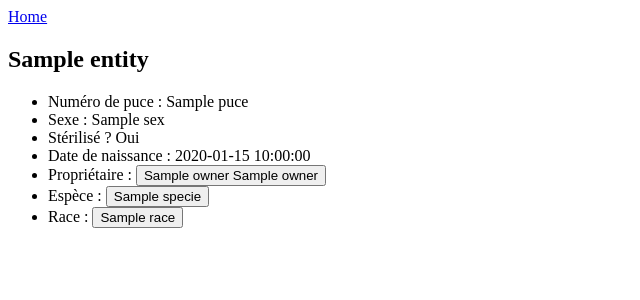
After one commit to ArnaudClarat/Chenil, a PHP site: template views/animals/one.php in a window 1280 px wide. The commit adds this page. Shown: the top 300 px of the page, without its empty margins (0-640 px from the left). Run offline with PHP 8.4, Linux system fonts and the light colour scheme; the template is opened without the code that fills it: most values are stand-ins (such as "Sample title", 1, 10 or a date in 2020); a stand-in replaces the project's code that opens the database connection; some libraries are stand-ins or nearby versions.

Commit message:
views/animals/one working! #TODO views/owner/one

```diff
--- a/Router.php
+++ b/Router.php
@@ -21,7 +21,7 @@ class Router {
         //tableau associatif pour définir une correspondance URL <-> Controller
         $this->routes = [
             "/" => "AnimalController",
-            "pokemon" => "¨AnimalController"
+            "animals" => "AnimalController"
             // "teachers" => "TeacherController"
         ];
 
@@ -39,7 +39,7 @@ class Router {
         //Si pas de controlleur on part sur une 404
         if (!$this->detect_controller()) {
             http_response_code(404);
-            var_dump('Not found');
+            print 'Not found';
             die();
         }
 
--- a/models/dao/RaceDAO.php
+++ b/models/dao/RaceDAO.php
@@ -8,8 +8,8 @@ class RaceDAO extends AbstractDAO {
 
     function create ($result) {
         return new Race(
-            $result['id'],
-            $result['name']
+            $result['name'],
+            $result['id']
         );
     }
 }
--- a/models/dao/SpecieDAO.php
+++ b/models/dao/SpecieDAO.php
@@ -7,9 +7,9 @@ class SpecieDAO extends AbstractDAO {
     }
 
     function create ($result) {
-        return new Species(
-            $result['id'],
-            $result['name']
+        return new Specie(
+            $result['name'],
+            $result['id']
         );
     }
 }
--- a/public/scripts/ajax.js
+++ b/public/scripts/ajax.js
@@ -13,7 +13,7 @@ $(document).ready(function() {
 	});
 
 	function show (id) {
-		$.get("show", {id: id})
+		$.get("/animals/"+id)
 		.done(function(result) {
 			$('.content').html(result);
 		})
--- a/views/animals/list.php
+++ b/views/animals/list.php
@@ -16,7 +16,10 @@
 		                	<?= $animal->owner->name.' '.$animal->owner->forename; ?>
 		                </button></td>
 		                <td><button class="xhr show" _id="<?= $animal->puce; ?>">Stays</button>
-		                <td><button class="xhr delete" _id="<?= $animal->puce; ?>">Delete</button></td>
+		                <td>
+		                	<button class="xhr delete" _id="<?= $animal->puce; ?>">Delete</button>
+		                	<button class="xhr edit" _id="<?= $animal->puce; ?>">Edit</button>
+		                </td>
 		            </tr>
 		        <?php endforeach; ?>
 		    </tbody>
--- /dev/null
+++ b/views/animals/one.php
@@ -0,0 +1,32 @@
+<h2><?= $entity->name; ?></h2>
+<ul>
+	<li>Numéro de puce : <?= $entity->puce; ?></li>
+	<li>Sexe : <?= $entity->sex; ?></li>
+	<li>
+		Stérilisé ?
+		<?php if ($entity->steril) : ?>
+			Oui
+		<?php else : ?>
+			Non
+		<?php endif ?>
+	</li>
+	<li>Date de naissance : <?= $entity->dob; ?></li>
+	<li>
+		Propriétaire :
+		<button class="xhr show" _id="<?= $entity->owner->id; ?>">
+		   	<?= $entity->owner->name.' '.$entity->owner->forename; ?>
+		</button>
+	</li>
+	<li>
+		Espèce :
+		<button class="xhr show" _id="<?= $entity->specie->id; ?>">
+			<?= $entity->specie->name; ?>
+		</button>
+	</li>
+	<li>
+		Race :
+		<button class="xhr show" _id="<?= $entity->race->id; ?>">
+			<?= $entity->race->name; ?>
+		</button>
+	</li>
+</ul>
```
Also changed, not shown: models/dao/AnimalDAO.php (+18 -2 lines), models/entities/Animal.php (+12 -0 lines).
